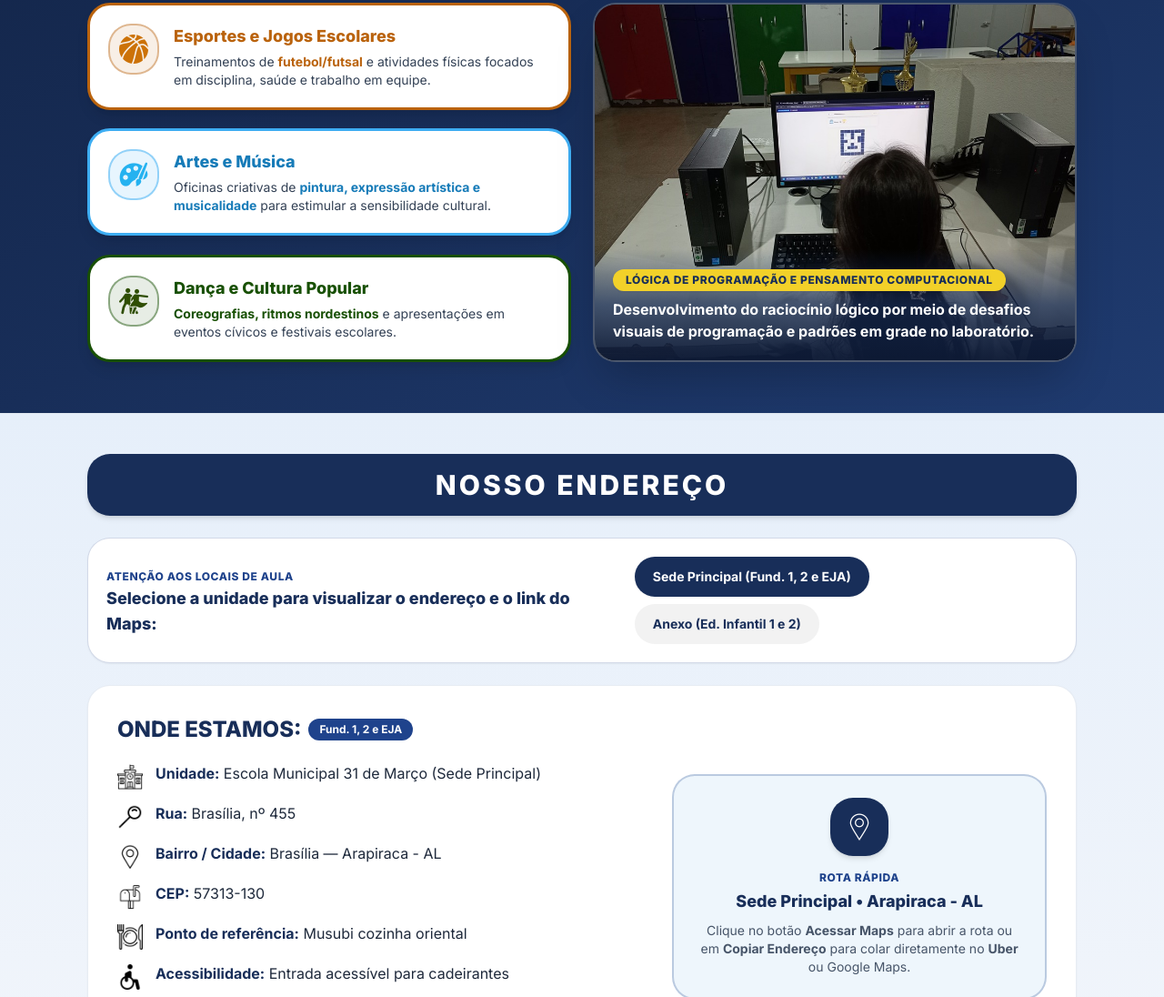
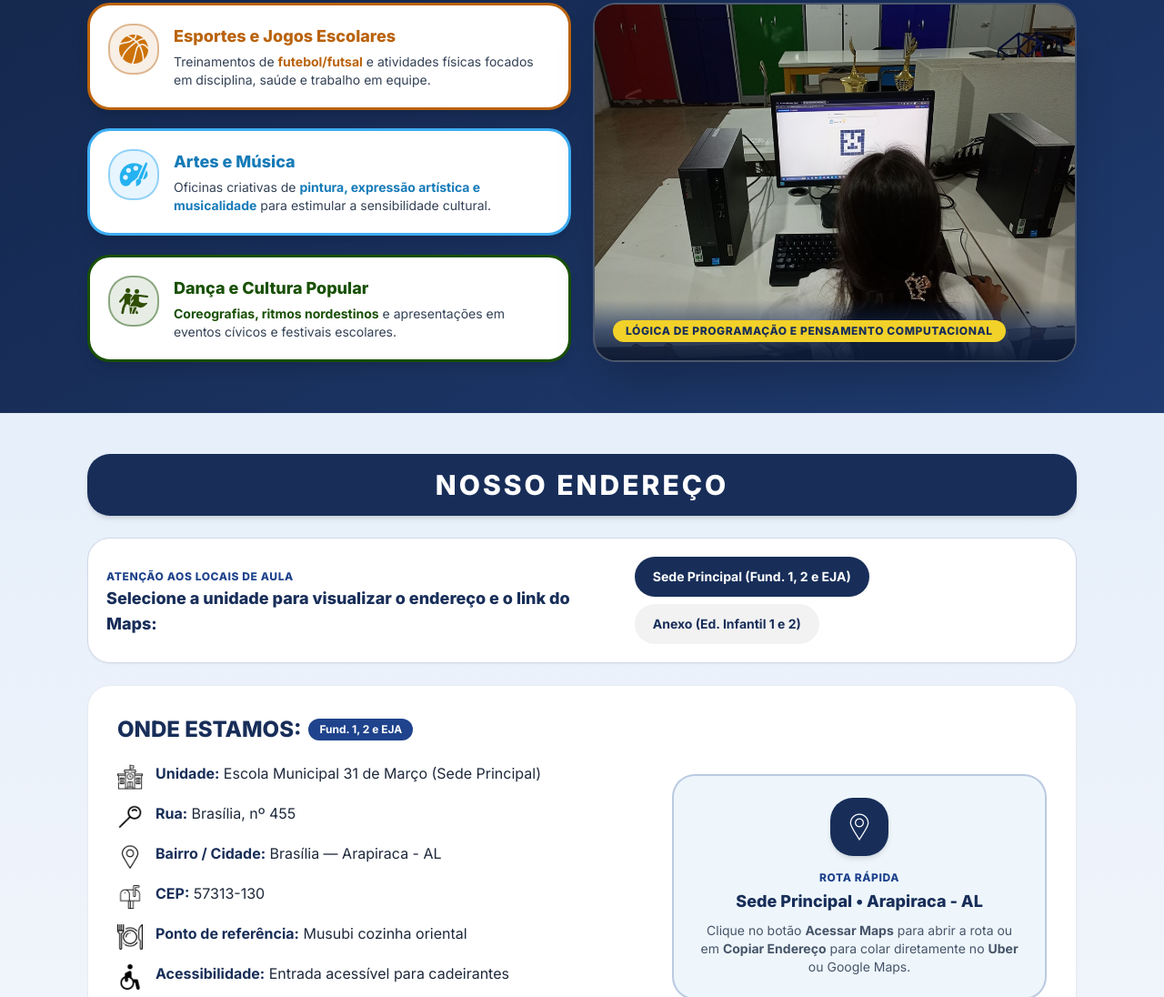
Before and after one commit to DevJeanVitor/Esc31deMarco, a plain HTML site: page index.html in a window 1280 px wide. Shown: the part 7884-8980 px from the top of the page at 91% size. Drawn offline with nearby package versions, Linux system fonts and the light colour scheme; files whose address does not match are found by name.

Commit message:
Update index.html

```diff
--- a/index.html
+++ b/index.html
@@ -1588,13 +1588,10 @@
                 class="w-full h-full object-cover object-center transition-opacity duration-700"
                 onerror="handlePhotoFallback(this, 'Oficinas de Robótica e Tecnologia', '#182E59')"
               />
-              <div class="absolute inset-x-0 bottom-0 bg-gradient-to-t from-[#0D1A36]/95 via-[#182E59]/70 to-transparent p-5 text-white">
-                <span id="extra-carousel-tag" class="inline-block bg-escola-gold text-escola-navy text-xs font-extrabold uppercase tracking-wider px-3.5 py-1 r-25 shadow-sm mb-1.5">
+            <div class="absolute inset-x-0 bottom-0 bg-gradient-to-t from-[#0D1A36]/95 via-[#182E59]/70 to-transparent p-5 text-white">
+              <span id="extra-carousel-tag" class="inline-block bg-escola-gold text-escola-navy text-xs font-extrabold uppercase tracking-wider px-3.5 py-1 r-25 shadow-sm">
                   Kits de Robótica e Componentes Eletrônicos
                 </span>
-                <p id="extra-carousel-label" class="text-sm sm:text-base font-bold mt-0.5 leading-snug">
-                  Placas Arduino, protoboards, sensores ultrassônicos, servomotores, displays e resistores nas oficinas práticas.
-                </p>
               </div>
             </div>
           </div>
```
